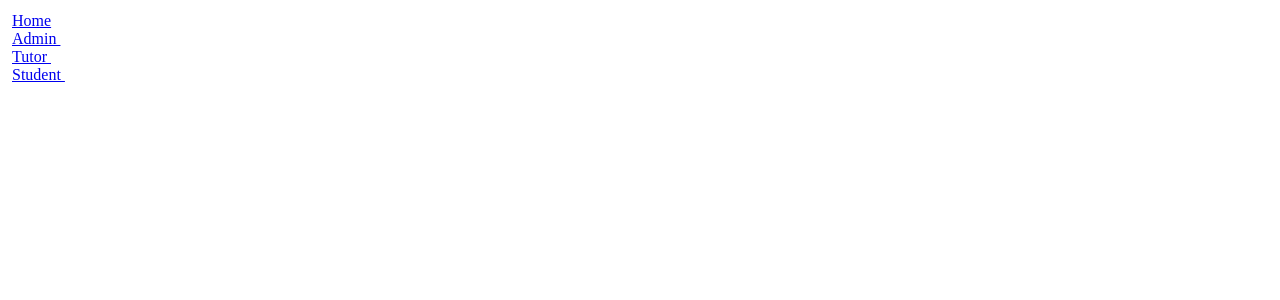
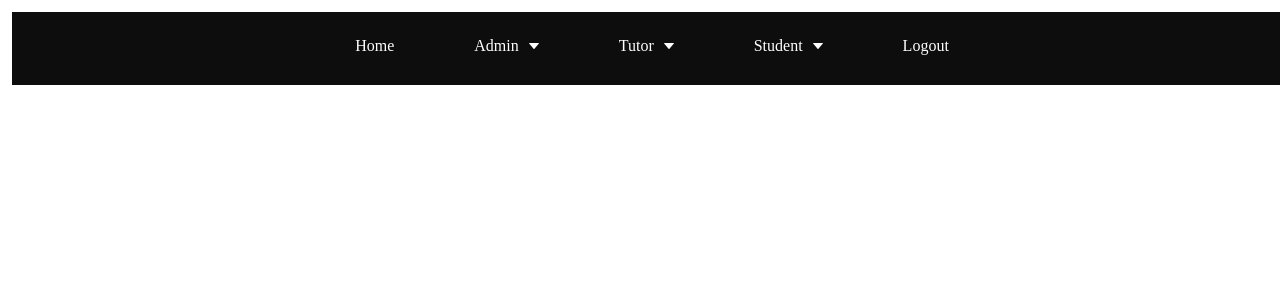
Before and after one commit to PrestonHarrod/SEVProjectFrontEnd, a Vue app: page / in a window 1280 px wide. Shown: the top 300 px of the page. Built offline with nearby package versions, Linux system fonts and the light colour scheme.

Commit message:
added Styling to the navbar

```diff
--- a/src/components/NavBar.vue
+++ b/src/components/NavBar.vue
@@ -5,6 +5,7 @@
         <AdminServices title="Admin" />
         <TutorServices title="Tutor" />
         <StudentServices title="Student" />
+        <div class="menu-item"><router-link to="/">Logout</router-link></div>
     </nav>
 </template>
 
@@ -21,3 +22,32 @@ export default {
   },
 }
 </script>
+
+
+<style>
+nav {
+  width: 100vw;
+  background-color: #0d0d0e;
+  display: flex;
+  align-items: center;
+  justify-content: center;
+}
+nav .menu-item {
+  color: #FFF;
+  padding: 25px 40px;
+  position: relative;
+  text-align: center;
+  border-bottom: 5px solid transparent;
+  display: flex;
+  transition: 0.4s;
+}
+nav .menu-item.active,
+nav .menu-item:hover {
+  background-color: #0d0d0e;
+  border-bottom-color: #bb3030;
+}
+nav .menu-item a {
+  color: inherit;
+  text-decoration: none;
+}
+</style>
--- a/src/components/adminServices.vue
+++ b/src/components/adminServices.vue
@@ -39,3 +39,30 @@ export default {
     }
 }
 </script>
+
+<style>
+nav .menu-item svg {
+    width: 10px;
+    margin-left: 10px;
+}
+nav .menu-item .sub-menu {
+  position: absolute;
+  background-color: #222;
+  top: calc(100% + 5px);
+  left: 50%;
+  transform: translateX(-50%);
+  width: max-content;
+  border-radius: 0px 0px 16px 16px;
+}
+.fade-enter-active,
+.fade-leave-active {
+  transition: all .5s ease-out;
+}
+.fade-enter,
+.fade-leave-to {
+  opacity: 0;
+}
+.sub-menu {
+  cursor: pointer;
+}
+</style>
--- a/src/components/studentServices.vue
+++ b/src/components/studentServices.vue
@@ -30,3 +30,30 @@ export default {
     }
 }
 </script>
+
+<style>
+nav .menu-item svg {
+    width: 10px;
+    margin-left: 10px;
+}
+nav .menu-item .sub-menu {
+  position: absolute;
+  background-color: #222;
+  top: calc(100% + 5px);
+  left: 50%;
+  transform: translateX(-50%);
+  width: max-content;
+  border-radius: 0px 0px 16px 16px;
+}
+.fade-enter-active,
+.fade-leave-active {
+  transition: all .5s ease-out;
+}
+.fade-enter,
+.fade-leave-to {
+  opacity: 0;
+}
+.sub-menu {
+  cursor: pointer;
+}
+</style>
--- a/src/components/tutorServices.vue
+++ b/src/components/tutorServices.vue
@@ -40,3 +40,30 @@ export default {
     }
 }
 </script>
+
+<style>
+nav .menu-item svg {
+    width: 10px;
+    margin-left: 10px;
+}
+nav .menu-item .sub-menu {
+  position: absolute;
+  background-color: #222;
+  top: calc(100% + 5px);
+  left: 50%;
+  transform: translateX(-50%);
+  width: max-content;
+  border-radius: 0px 0px 16px 16px;
+}
+.fade-enter-active,
+.fade-leave-active {
+  transition: all .5s ease-out;
+}
+.fade-enter,
+.fade-leave-to {
+  opacity: 0;
+}
+.sub-menu {
+  cursor: pointer;
+}
+</style>
```
